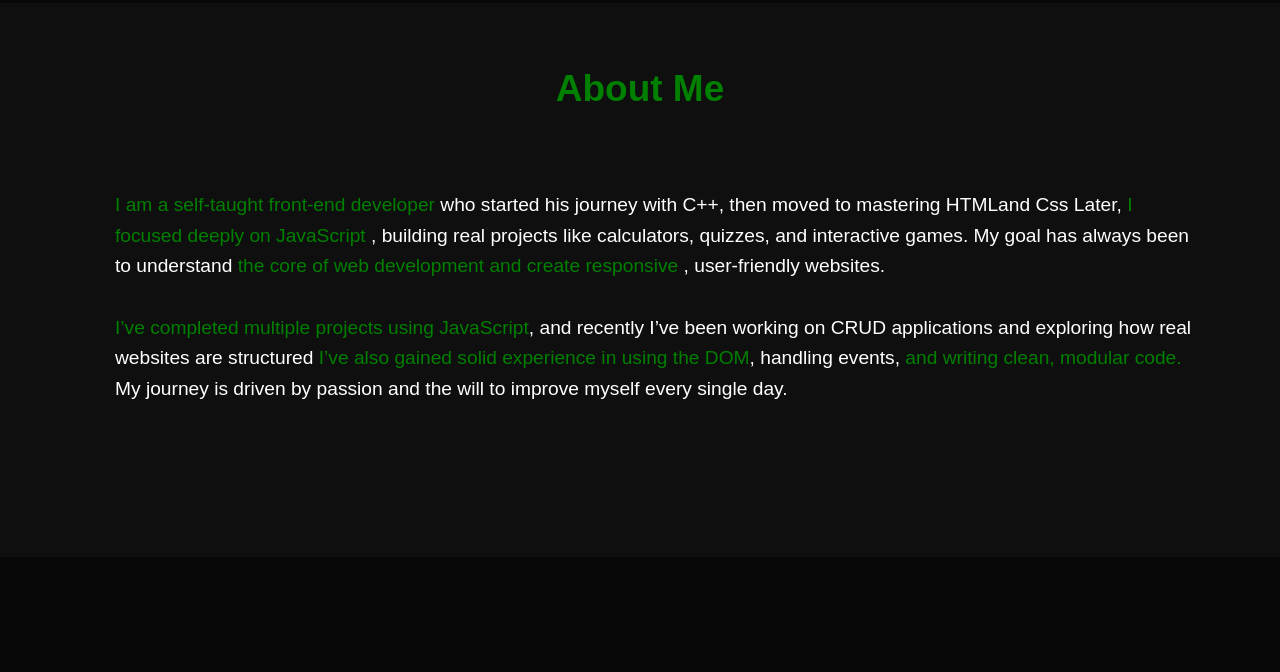
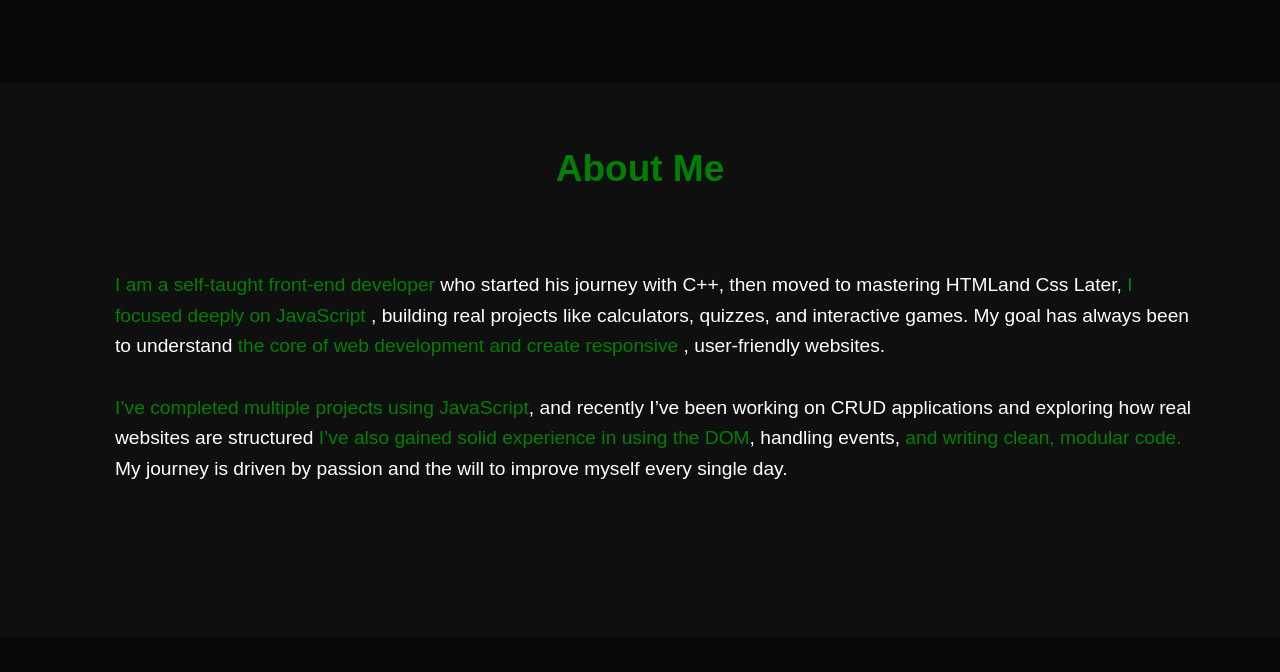
Before and after one commit to AbdoKarem407/Abdo.Karem, a plain HTML site: page index.html in a window 1280 px wide. Shown: the part 808-1480 px from the top of the page. Drawn offline with nearby package versions, Linux system fonts and the light colour scheme.

Commit message:
Update Style (3).css

```diff
--- a/Style (3).css
+++ b/Style (3).css
@@ -136,7 +136,7 @@ box-shadow: 0 12px 40px rgba(0, 128, 0, 0.7);
    padding: 0 5rem 0 0;
 }
 .page2{
-margin-top: 20rem;
+margin-top: 25rem;
 background-color: #1b1b1b63;
 
 }
```
